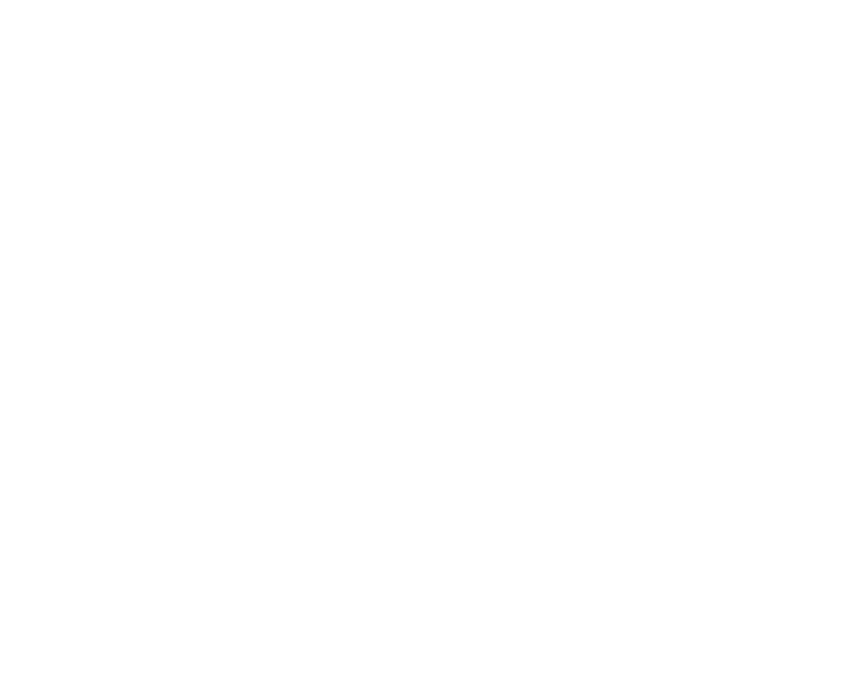
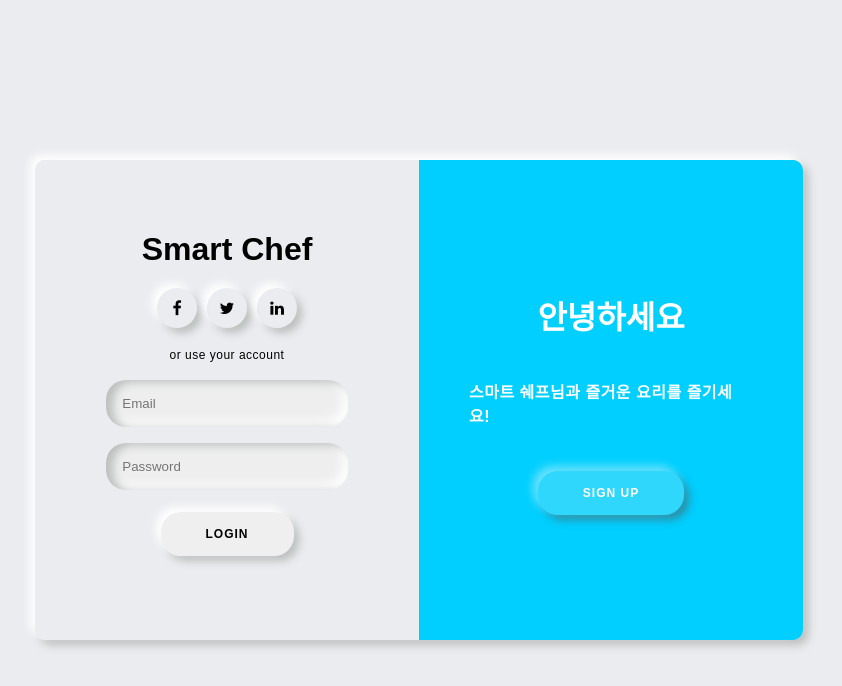
Before and after one commit to hkcho11/smart_chef_front, a React (Create React App) app: page / in a window 1280 px wide. Shown: the top 686 px of the page, without its empty margins (221-1063 px from the left). Built offline with nearby package versions, Linux system fonts and the light colour scheme.

Commit message:
로그인 페이지

```diff
--- a/src/App.css
+++ b/src/App.css
@@ -1,38 +1,193 @@
-.App {
-  text-align: center;
+@import url("https://cdnjs.cloudflare.com/ajax/libs/font-awesome/4.7.0/css/font-awesome.css");
+/* $\color{6558EF}{About}$ */
+* {
+  box-sizing: border-box;
 }
 
-.App-logo {
-  height: 40vmin;
-  pointer-events: none;
+body {
+  font-family: "Montserrat", sans-serif;
+  margin: 0;
+  padding: 0;
 }
 
-@media (prefers-reduced-motion: no-preference) {
-  .App-logo {
-    animation: App-logo-spin infinite 20s linear;
-  }
+.wrapper {
+  width: 100%;
+  height: 100vh;
+  display: flex;
+  justify-content: center;
+  align-items: center;
+  background: #ebecf0;
+  overflow: hidden;
 }
 
-.App-header {
-  background-color: #282c34;
-  min-height: 100vh;
+.container {
+  border-radius: 10px;
+  box-shadow: -5px -5px 10px #fff, 5px 5px 10px #babebc;
+  position: absolute;
+  width: 768px;
+  min-height: 480px;
+  overflow: hidden;
+}
+
+form {
+  background: #ebecf0;
   display: flex;
   flex-direction: column;
+  padding: 0 50px;
+  height: 100%;
+  justify-content: center;
   align-items: center;
-  justify-content: center;
-  font-size: calc(10px + 2vmin);
-  color: white;
 }
 
-.App-link {
-  color: #61dafb;
+form input {
+  background: #eee;
+  padding: 16px;
+  margin: 8px 0;
+  width: 85%;
+  border: 0;
+  outline: none;
+  border-radius: 20px;
+  box-shadow: inset 7px 2px 10px #babebc, inset -5px -5px 12px #fff;
 }
 
-@keyframes App-logo-spin {
-  from {
-    transform: rotate(0deg);
-  }
-  to {
-    transform: rotate(360deg);
-  }
+button {
+  border-radius: 20px;
+  border: none;
+  outline: none;
+  font-size: 12px;
+  font-weight: bold;
+  padding: 15px 45px;
+  margin: 14px;
+  letter-spacing: 1px;
+  text-transform: uppercase;
+  cursor: pointer;
+  transition: transform 80ms ease-in;
 }
+
+.form_btn {
+  box-shadow: -5px -5px 10px #fff, 5px 5px 8px #babebc;
+}
+
+.form_btn:active {
+  box-shadow: inset 1px 1px 2px #babebc, inset -1px -1px 2px #fff;
+}
+
+.overlay_btn {
+  background-color: #2fd7fd;
+  color: #fff;
+  box-shadow: -5px -5px 10px #6be2fd, 5px 5px 8px #2c8fa5;
+}
+
+.sign-in-container {
+  position: absolute;
+  left: 0;
+  width: 50%;
+  height: 100%;
+  transition: all 0.5s;
+}
+
+.sign-up-container {
+  position: absolute;
+  left: 0;
+  width: 50%;
+  height: 100%;
+  opacity: 0;
+  transition: all 0.5s;
+}
+
+.overlay-left {
+  display: flex;
+  flex-direction: column;
+  padding: 0 50px;
+  justify-content: center;
+  align-items: center;
+  position: absolute;
+  right: 0;
+  width: 50%;
+  height: 100%;
+  opacity: 0;
+  background-color: #ff4b2b;
+  color: #fff;
+  transition: all 0.5s;
+}
+
+.overlay-right {
+  display: flex;
+  flex-direction: column;
+  padding: 0 50px;
+  justify-content: center;
+  align-items: center;
+  position: absolute;
+  right: 0;
+  width: 50%;
+  height: 100%;
+  background-color: #00CFFF;
+  color: #fff;
+  transition: all 0.5s;
+}
+
+.container.right-panel-active .sign-in-container {
+  transform: translateX(100%);
+  opacity: 0;
+}
+
+.container.right-panel-active .sign-up-container {
+  transform: translateX(100%);
+  opacity: 1;
+  z-index: 2;
+}
+
+.container.right-panel-active .overlay-right {
+  transform: translateX(-100%);
+  opacity: 0;
+}
+
+.container.right-panel-active .overlay-left {
+  transform: translateX(-100%);
+  opacity: 1;
+  z-index: 2;
+}
+
+.social-links {
+  margin: 20px 0;
+}
+
+form h1 {
+  font-weight: bold;
+  margin: 0;
+  color: #000;
+}
+
+p {
+  font-size: 16px;
+  font-weight: bold;
+  letter-spacing: 0.5px;
+  margin: 20px 0 30px;
+}
+
+span {
+  font-size: 12px;
+  color: #000;
+  letter-spacing: 0.5px;
+  margin-bottom: 10px;
+}
+
+.social-links div {
+  width: 40px;
+  height: 40px;
+  display: inline-flex;
+  justify-content: center;
+  align-items: center;
+  margin: 0 5px;
+  border-radius: 50%;
+  box-shadow: -5px -5px 10px #fff, 5px 5px 8px #babebc;
+  cursor: pointer;
+}
+
+.social-links a {
+  color: #000;
+}
+
+.social-links div:active {
+  box-shadow: inset 1px 1px 2px #babebc, inset -1px -1px 2px #fff;
+}
--- a/src/App.js
+++ b/src/App.js
@@ -1,8 +1,10 @@
 import './App.css';
+import Login from './Login';
 
 function App() {
   return (
     <div className="App">
+      <Login/>
     </div>
   );
 }
--- /dev/null
+++ b/src/Login.js
@@ -0,0 +1,119 @@
+import { Component } from "react";
+
+class Login extends Component {
+
+//       constructor(props) {
+//     super(props);
+//     this.state = {
+//       isSignUp: true, // 회원가입 폼/로그인 폼 상태
+//     };
+//   }
+
+//   toggleForm = () => {
+//     this.setState((prevState) => ({
+//       isSignUp: !prevState.isSignUp,
+//     }));
+//   };
+
+//   handleSubmit = (e) => {
+//     e.preventDefault();
+//     // 폼 제출 시의 동작
+//     console.log("폼 제출");
+//   };
+
+
+render(){
+       const { isSignUp } = true;
+
+     return (
+           <div>
+        <div className="wrapper">
+          <div className="container">
+            {isSignUp ? (
+              <div className="sign-up-container">
+                <form onSubmit={this.handleSubmit}>
+                  <h1>Create Account</h1>
+                  <div className="social-links">
+                    <div>
+                        {/* 나중에 넣기 주석단건 */}
+                      {/* <a href="#"> */}
+
+                        <i className="fa fa-facebook" aria-hidden="true"></i>
+                      {/* </a> */}
+                    </div>
+                    <div>
+                      {/* <a href="#"> */}
+                        <i className="fa fa-twitter" aria-hidden="true"></i>
+                      {/* </a> */}
+                    </div>
+                    <div>
+                      {/* <a href="#"> */}
+                        <i className="fa fa-linkedin" aria-hidden="true"></i>
+                      {/* </a> */}
+                    </div>
+                  </div>
+                  <span>or use your email for registration</span>
+                  <input type="text" placeholder="Name" />
+                  <input type="email" placeholder="Email" />
+                  <input type="password" placeholder="Password" />
+                  <button type="submit" className="form_btn">
+                    회원가입
+                  </button>
+                </form>
+              </div>
+            ) : (
+              <div className="sign-in-container">
+                <form onSubmit={this.handleSubmit}>
+                  <h1>Smart Chef</h1>
+                  <div className="social-links">
+                    <div>
+                      {/* <a href="#"> */}
+                        <i className="fa fa-facebook" aria-hidden="true"></i>
+                      {/* </a> */}
+                    </div>
+                    <div>
+                      {/* <a href="#"> */}
+                        <i className="fa fa-twitter" aria-hidden="true"></i>
+                      {/* </a> */}
+                    </div>
+                    <div>
+                      {/* <a href="#"> */}
+                        <i className="fa fa-linkedin" aria-hidden="true"></i>
+                      {/* </a> */}
+                    </div>
+                  </div>
+                  <span>or use your account</span>
+                  <input type="email" placeholder="Email" />
+                  <input type="password" placeholder="Password" />
+                  <button type="submit" className="form_btn">
+                    login
+                  </button>
+                </form>
+              </div>
+            )}
+            <div className="overlay-container">
+              <div className="overlay-left">
+                <h1>Welcome Back</h1>
+                <p>To keep connected with us please login with your personal info</p>
+                <button onClick={this.toggleForm} className="overlay_btn">
+                  Sign In
+                </button>
+              </div>
+              <div className="overlay-right">
+                <h1>안녕하세요</h1>
+                <p>스마트 쉐프님과 즐거운 요리를 즐기세요!</p>
+                <button onClick={this.toggleForm} className="overlay_btn">
+                  Sign Up
+                </button>
+              </div>
+            </div>
+          </div>
+        </div>
+      </div>
+    );
+  }
+}
+
+
+
+export default Login;
```
Also changed, not shown: smart_chef_front/package.json (added, +39 -0 lines).
